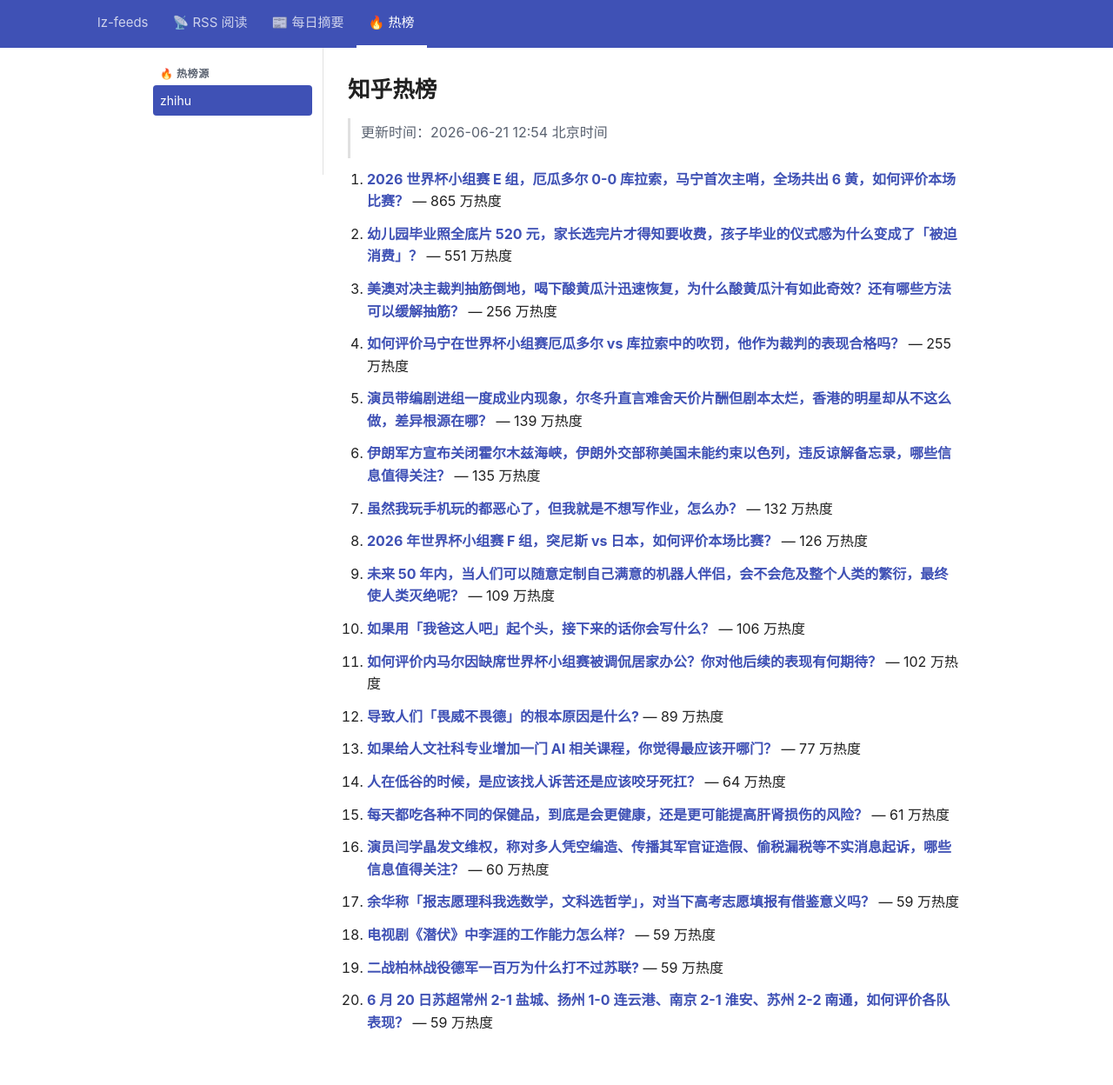
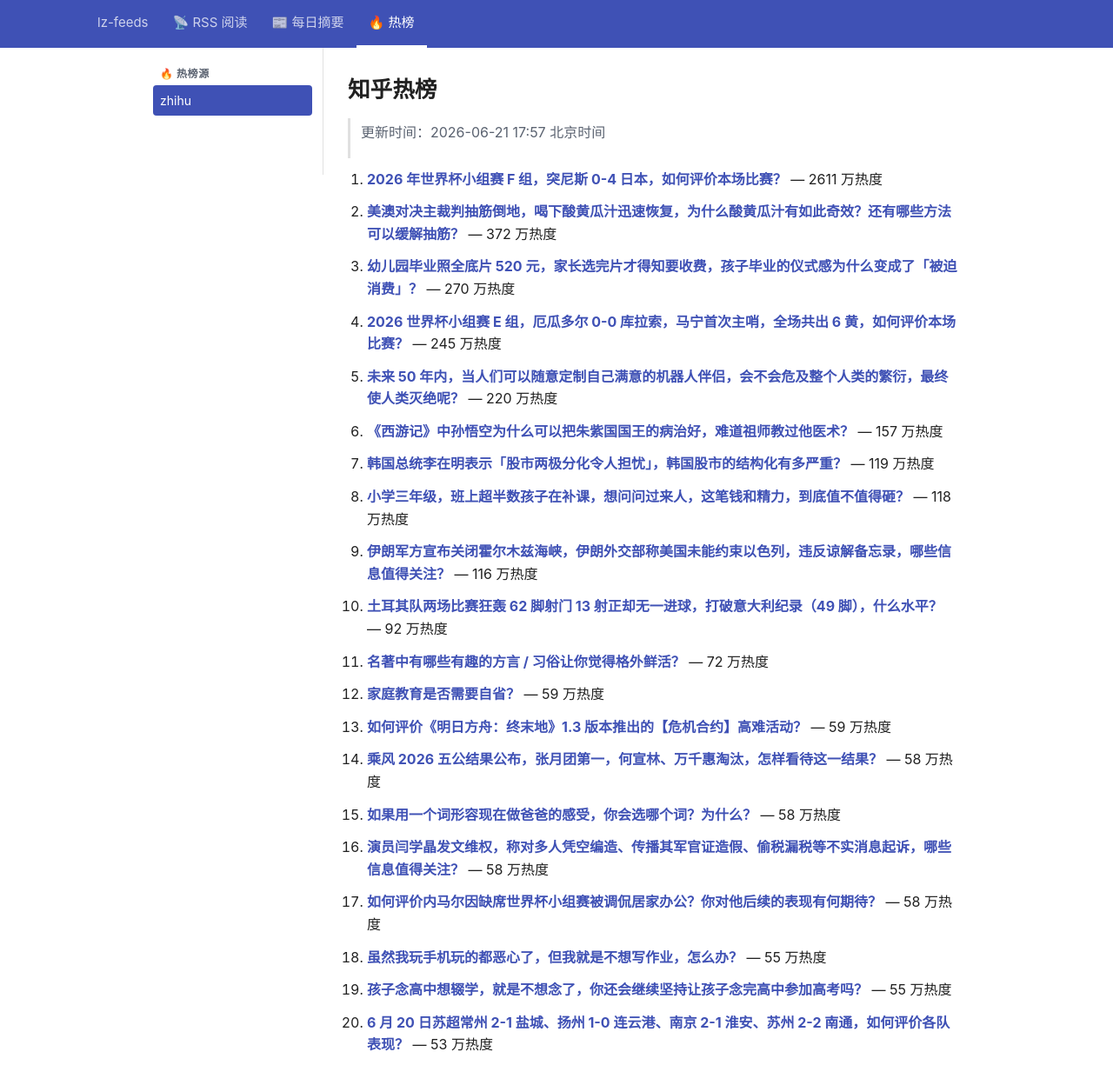
Before and after one commit to lizhang0101/lz-feeds, a Jekyll site: the page built from _hotlist/zhihu.md, in a window 1280 px wide and 1279 px high. Shown: the top 1248 px of the window at 87% size. Built offline with Jekyll 4.4.1, drawn with Linux system fonts in a browser that asks for light colours.

Commit message:
hotlist: 2026-06-21T09:57Z

```diff
--- a/_hotlist/zhihu.md
+++ b/_hotlist/zhihu.md
@@ -1,48 +1,48 @@
 ---
-updated: 2026-06-21 12:54 北京时间
+updated: 2026-06-21 17:57 北京时间
 count: 20
 ---
 
 # 知乎热榜
 
-> 更新时间：2026-06-21 12:54 北京时间
+> 更新时间：2026-06-21 17:57 北京时间
 
-1. **[2026 世界杯小组赛 E 组，厄瓜多尔 0-0 库拉索，马宁首次主哨，全场共出 6 黄，如何评价本场比赛？](https://www.zhihu.com/question/2050230936382305720)** — 865 万热度
+1. **[2026 年世界杯小组赛 F 组，突尼斯 0-4 日本，如何评价本场比赛？](https://www.zhihu.com/question/2050231270332789671)** — 2611 万热度
 
-2. **[幼儿园毕业照全底片 520 元，家长选完片才得知要收费，孩子毕业的仪式感为什么变成了「被迫消费」？](https://www.zhihu.com/question/2050233282009342187)** — 551 万热度
+2. **[美澳对决主裁判抽筋倒地，喝下酸黄瓜汁迅速恢复，为什么酸黄瓜汁有如此奇效？还有哪些方法可以缓解抽筋？](https://www.zhihu.com/question/2051665923690292996)** — 372 万热度
 
-3. **[美澳对决主裁判抽筋倒地，喝下酸黄瓜汁迅速恢复，为什么酸黄瓜汁有如此奇效？还有哪些方法可以缓解抽筋？](https://www.zhihu.com/question/2051665923690292996)** — 256 万热度
+3. **[幼儿园毕业照全底片 520 元，家长选完片才得知要收费，孩子毕业的仪式感为什么变成了「被迫消费」？](https://www.zhihu.com/question/2050233282009342187)** — 270 万热度
 
-4. **[如何评价马宁在世界杯小组赛厄瓜多尔 vs 库拉索中的吹罚，他作为裁判的表现合格吗？](https://www.zhihu.com/question/2051952364446119799)** — 255 万热度
+4. **[2026 世界杯小组赛 E 组，厄瓜多尔 0-0 库拉索，马宁首次主哨，全场共出 6 黄，如何评价本场比赛？](https://www.zhihu.com/question/2050230936382305720)** — 245 万热度
 
-5. **[演员带编剧进组一度成业内现象，尔冬升直言难舍天价片酬但剧本太烂，香港的明星却从不这么做，差异根源在哪？](https://www.zhihu.com/question/2049889800178464236)** — 139 万热度
+5. **[未来 50 年内，当人们可以随意定制自己满意的机器人伴侣，会不会危及整个人类的繁衍，最终使人类灭绝呢？](https://www.zhihu.com/question/2028503978262930987)** — 220 万热度
 
-6. **[伊朗军方宣布关闭霍尔木兹海峡，伊朗外交部称美国未能约束以色列，违反谅解备忘录，哪些信息值得关注？](https://www.zhihu.com/question/2051776067241775423)** — 135 万热度
+6. **[《西游记》中孙悟空为什么可以把朱紫国国王的病治好，难道祖师教过他医术？](https://www.zhihu.com/question/1917182903915352452)** — 157 万热度
 
-7. **[虽然我玩手机玩的都恶心了，但我就是不想写作业，怎么办？](https://www.zhihu.com/question/368308943)** — 132 万热度
+7. **[韩国总统李在明表示「股市两极分化令人担忧」，韩国股市的结构化有多严重？](https://www.zhihu.com/question/2051347103608221896)** — 119 万热度
 
-8. **[2026 年世界杯小组赛 F 组，突尼斯 vs 日本，如何评价本场比赛？](https://www.zhihu.com/question/2050231270332789671)** — 126 万热度
+8. **[小学三年级，班上超半数孩子在补课，想问问过来人，这笔钱和精力，到底值不值得砸？](https://www.zhihu.com/question/2051349432130712454)** — 118 万热度
 
-9. **[未来 50 年内，当人们可以随意定制自己满意的机器人伴侣，会不会危及整个人类的繁衍，最终使人类灭绝呢？](https://www.zhihu.com/question/2028503978262930987)** — 109 万热度
+9. **[伊朗军方宣布关闭霍尔木兹海峡，伊朗外交部称美国未能约束以色列，违反谅解备忘录，哪些信息值得关注？](https://www.zhihu.com/question/2051776067241775423)** — 116 万热度
 
-10. **[如果用「我爸这人吧」起个头，接下来的话你会写什么？](https://www.zhihu.com/roundtable/wobazherenba)** — 106 万热度
+10. **[土耳其队两场比赛狂轰 62 脚射门 13 射正却无一进球，打破意大利纪录（49 脚），什么水平？](https://www.zhihu.com/question/2051655625948361722)** — 92 万热度
 
-11. **[如何评价内马尔因缺席世界杯小组赛被调侃居家办公？你对他后续的表现有何期待？](https://www.zhihu.com/question/2051651172188911164)** — 102 万热度
+11. **[名著中有哪些有趣的方言 / 习俗让你觉得格外鲜活？](https://www.zhihu.com/question/2050146579731026481)** — 72 万热度
 
-12. **[导致人们「畏威不畏德」的根本原因是什么?](https://www.zhihu.com/question/1971508885358637741)** — 89 万热度
+12. **[家庭教育是否需要自省？](https://www.zhihu.com/question/2049808118297765500)** — 59 万热度
 
-13. **[如果给人文社科专业增加一门 AI 相关课程，你觉得最应该开哪门？](https://www.zhihu.com/question/2045843902720995741)** — 77 万热度
+13. **[如何评价《明日方舟：终末地》1.3 版本推出的【危机合约】高难活动？](https://www.zhihu.com/question/2051293759611189179)** — 59 万热度
 
-14. **[人在低谷的时候，是应该找人诉苦还是应该咬牙死扛？](https://www.zhihu.com/question/2051599307183338587)** — 64 万热度
+14. **[乘风 2026 五公结果公布，张月团第一，何宣林、万千惠淘汰，怎样看待这一结果？](https://www.zhihu.com/question/2051447034843075929)** — 58 万热度
 
-15. **[每天都吃各种不同的保健品，到底是会更健康，还是更可能提高肝肾损伤的风险？](https://www.zhihu.com/roundtable/kexuejinbu/)** — 61 万热度
+15. **[如果用一个词形容现在做爸爸的感受，你会选哪个词？为什么？](https://www.zhihu.com/question/2047680072484484960)** — 58 万热度
 
-16. **[演员闫学晶发文维权，称对多人凭空编造、传播其军官证造假、偷税漏税等不实消息起诉，哪些信息值得关注？](https://www.zhihu.com/question/2051405210149286965)** — 60 万热度
+16. **[演员闫学晶发文维权，称对多人凭空编造、传播其军官证造假、偷税漏税等不实消息起诉，哪些信息值得关注？](https://www.zhihu.com/question/2051405210149286965)** — 58 万热度
 
-17. **[余华称「报志愿理科我选数学，文科选哲学」，对当下高考志愿填报有借鉴意义吗？](https://www.zhihu.com/question/2050875839395410256)** — 59 万热度
+17. **[如何评价内马尔因缺席世界杯小组赛被调侃居家办公？你对他后续的表现有何期待？](https://www.zhihu.com/question/2051651172188911164)** — 58 万热度
 
-18. **[电视剧《潜伏》中李涯的工作能力怎么样？](https://www.zhihu.com/question/337519255)** — 59 万热度
+18. **[虽然我玩手机玩的都恶心了，但我就是不想写作业，怎么办？](https://www.zhihu.com/question/368308943)** — 55 万热度
 
-19. **[二战柏林战役德军一百万为什么打不过苏联?](https://www.zhihu.com/question/427689868)** — 59 万热度
+19. **[孩子念高中想辍学，就是不想念了，你还会继续坚持让孩子念完高中参加高考吗？](https://www.zhihu.com/question/2050312151299105318)** — 55 万热度
 
-20. **[6 月 20 日苏超常州 2-1 盐城、扬州 1-0 连云港、南京 2-1 淮安、苏州 2-2 南通，如何评价各队表现？](https://www.zhihu.com/question/2051755694106178945)** — 59 万热度
+20. **[6 月 20 日苏超常州 2-1 盐城、扬州 1-0 连云港、南京 2-1 淮安、苏州 2-2 南通，如何评价各队表现？](https://www.zhihu.com/question/2051755694106178945)** — 53 万热度
```
